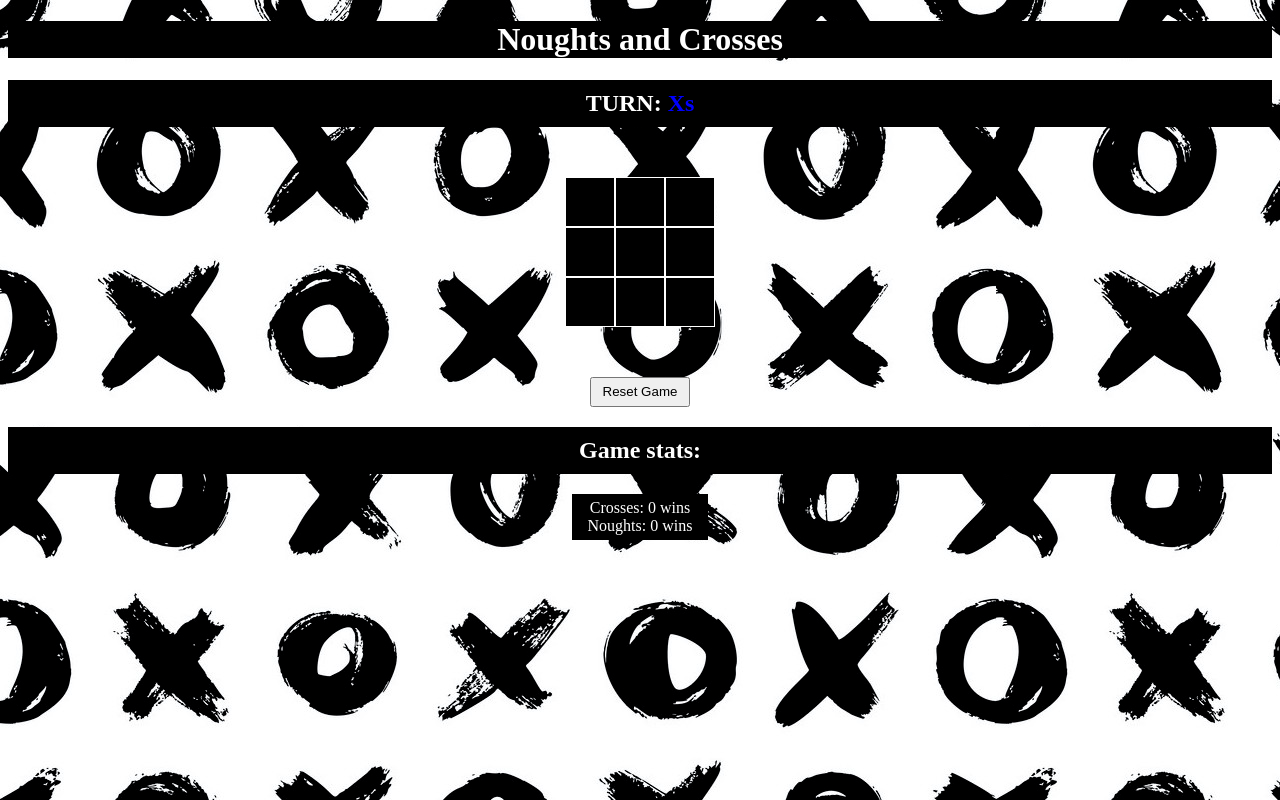
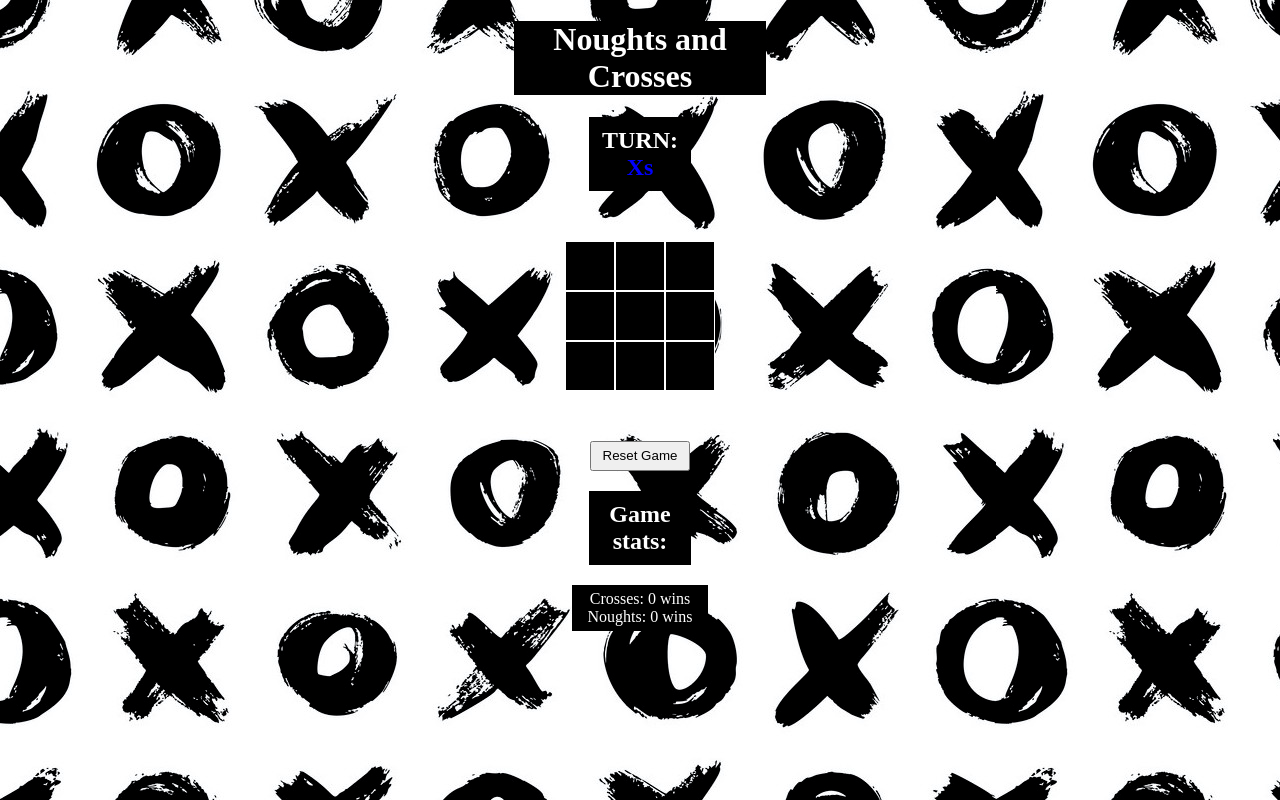
Before and after one commit to brackenl/tictactoe, a plain HTML site: page index.html in a window 1280 px wide. Drawn offline with Linux system fonts and the light colour scheme.

Commit message:
UI changes

```diff
--- a/index.html
+++ b/index.html
@@ -6,11 +6,12 @@
   <link rel="stylesheet" href="style.css" type="text/css">
   </head>
   <body>
-    <h1>Noughts and Crosses</h1>
-    <h2>TURN: <span class="p1">Xs</span><span class="p2">Os</span></h2>
+    <div class="title-container"><h1>Noughts and Crosses</h1></div>
+    <div class="heading-container"><h2>TURN: <span class="p1">Xs</span><span class="p2">Os</span></h2></div>
+
     <div class="grid-container"></div>
     <div class="button-container"><button class="reset">Reset Game</button></div>
-    <h2>Game stats:</h2>
+    <div class="heading-container"><h2>Game stats:</h2></div>
     <div class="stats-container"></div>
 
   <script src="main.js" type="text/javascript"></script>
--- a/style.css
+++ b/style.css
@@ -15,6 +15,16 @@ h2 {
     font-size: 1.5rem;
     padding: 10px 0;
     text-align: center;
+}
+
+.title-container {
+    width: 20%;
+    margin: 0 auto;
+}
+
+.heading-container {
+    width: 8%;
+    margin: 0 auto;
 }
 
 .button-container {
```
